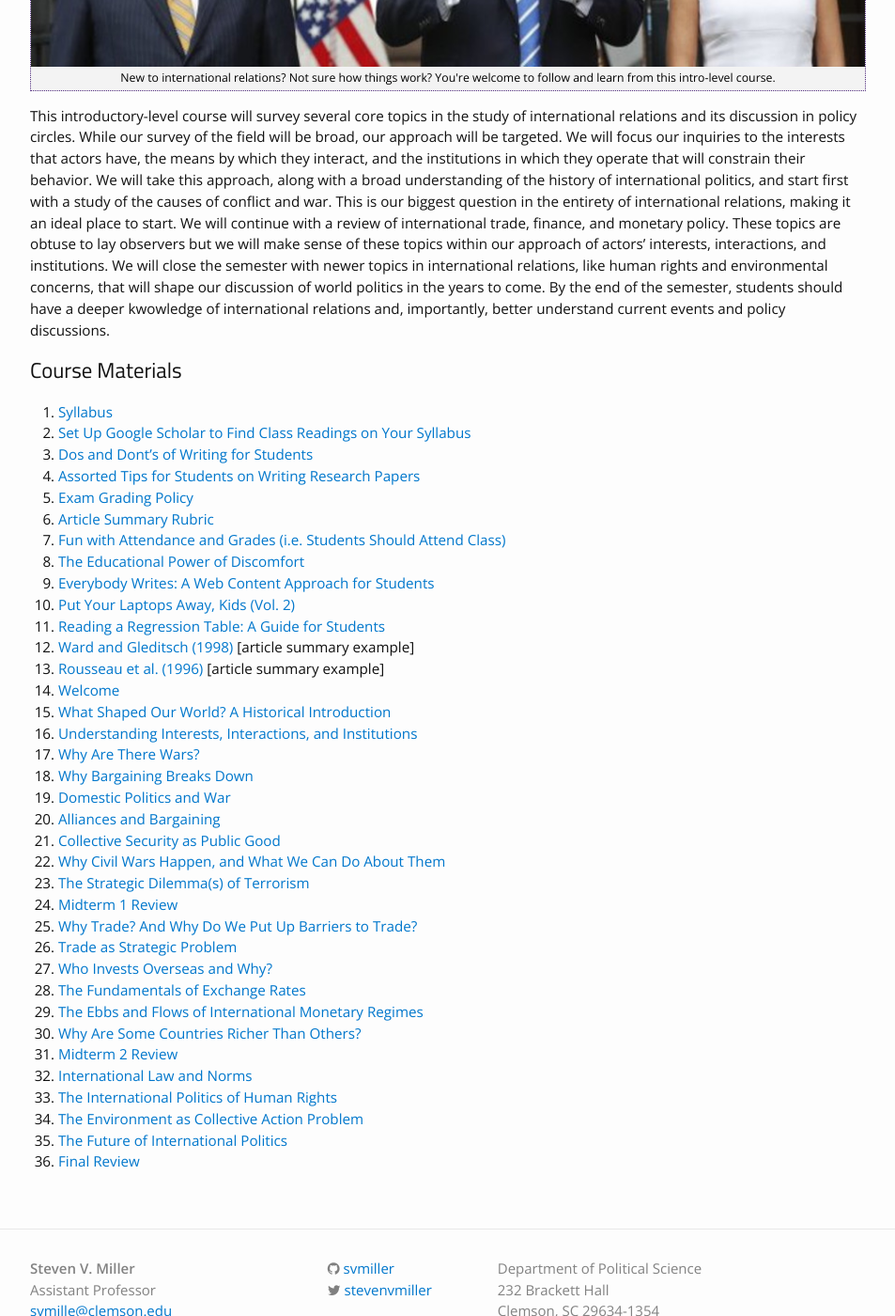
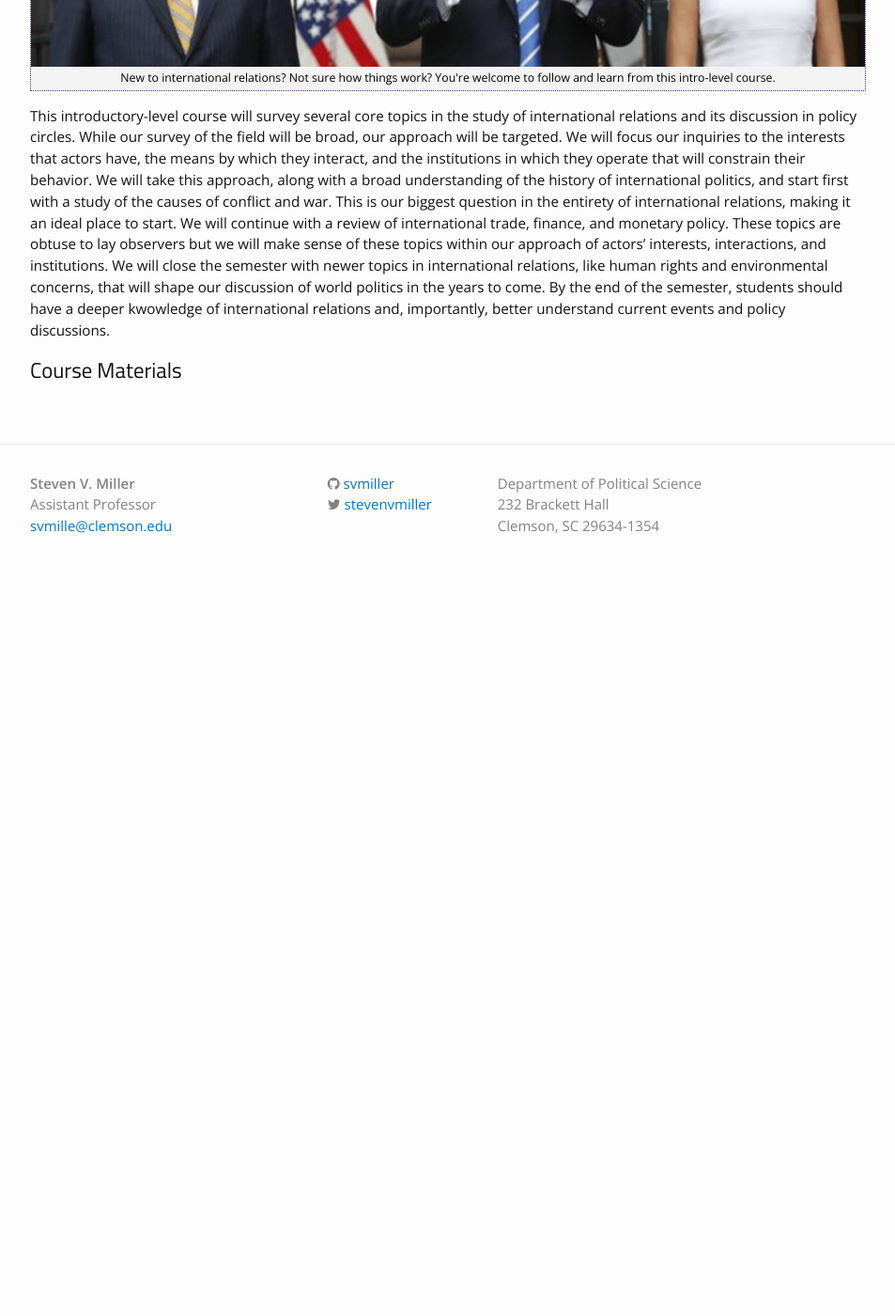
Before and after one commit to svmiller/svmiller.github.io, a Jekyll site: the page built from teaching/posc-1020.md, in a window 1280 px wide and 1400 px high, scrolled down 406 px. Shown: the whole window at 94% size, without its empty margins (163-1116 px from the left). Built offline with Jekyll 4.4.1, drawn with Linux system fonts in a browser that asks for light colours; nearby versions of some CDN libraries; some web fonts are replaced; after the commit the page ends 1036 px from its top, so only the background shows below that.

Commit message:
empty 1020 page

```diff
--- a/teaching/posc-1020.md
+++ b/teaching/posc-1020.md
@@ -10,7 +10,7 @@
 
 ## Course Materials
 
-1. [Syllabus](https://www.dropbox.com/s/nwofa0ii76nj6ok/posc1020-fall2017-syllabus.pdf?dl=0)
+<!-- 1. [Syllabus](https://www.dropbox.com/s/nwofa0ii76nj6ok/posc1020-fall2017-syllabus.pdf?dl=0)
 2. [Set Up Google Scholar to Find Class Readings on Your Syllabus](http://svmiller.com/blog/2017/07/set-up-google-scholar-to-find-class-readings/)
 3. [Dos and Dont's of Writing for Students](http://svmiller.com/blog/2015/06/dos-and-donts-of-writing-for-students/)
 4. [Assorted Tips for Students on Writing Research Papers](http://svmiller.com/blog/2015/12/assorted-tips-students-research-papers/)
@@ -45,4 +45,4 @@
 33. [The International Politics of Human Rights](https://www.dropbox.com/s/ox3hinxhrvartoz/posc1020-lecture-human-rights-1.pdf?dl=0)
 34. [The Environment as Collective Action Problem](https://www.dropbox.com/s/036g4nhkj7blsem/posc1020-lecture-environment-1.pdf?dl=0)
 35. [The Future of International Politics](https://www.dropbox.com/s/3yd0lsxolxr9jkp/posc1020-lecture-future-1.pdf?dl=0)
-36. [Final Review](https://www.dropbox.com/s/hyrhoiva73gf65q/posc1020-lecture-final-review.pdf?dl=0)
+36. [Final Review](https://www.dropbox.com/s/hyrhoiva73gf65q/posc1020-lecture-final-review.pdf?dl=0) -->
```
